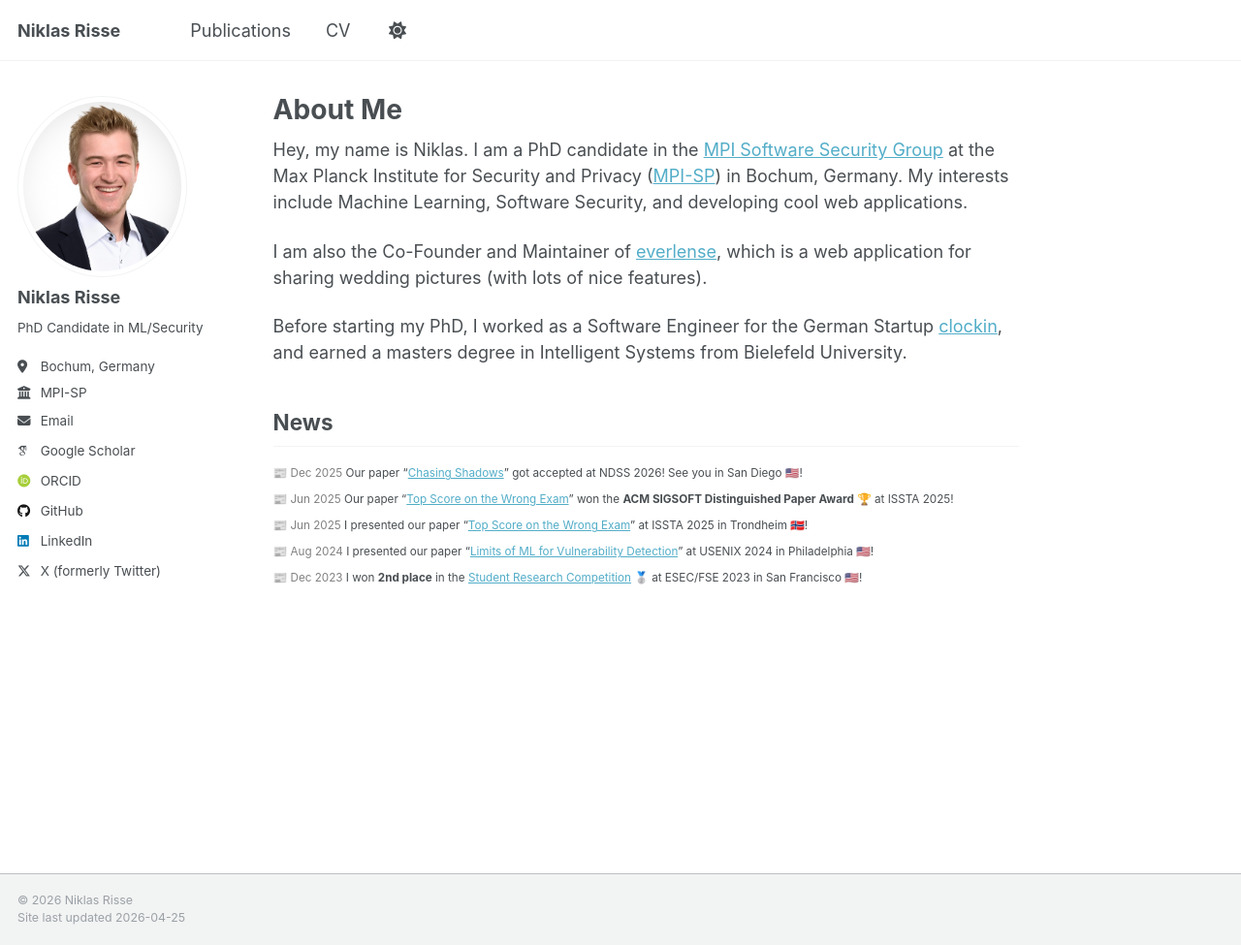
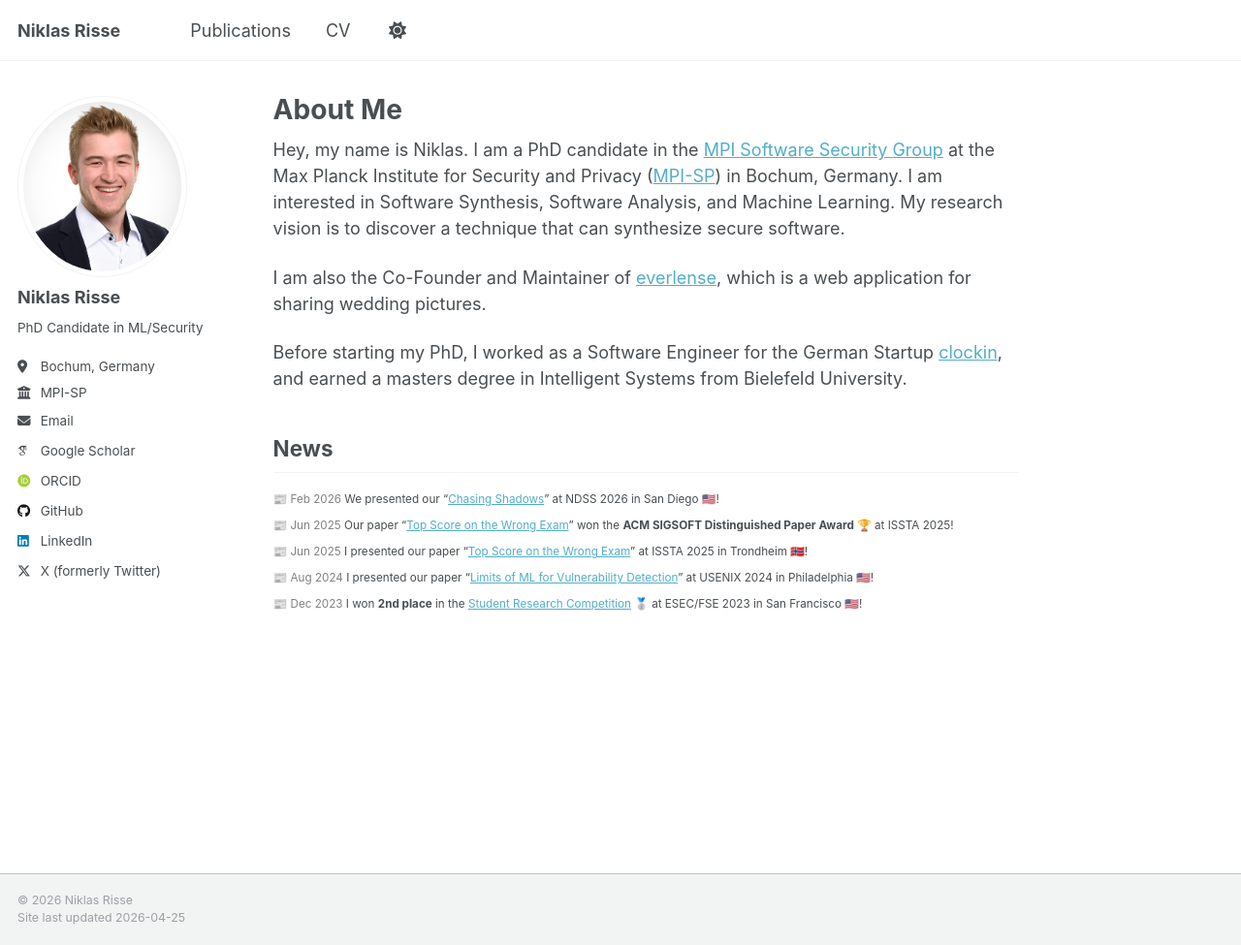
Before and after one commit to niklasrisse/niklasrisse.github.io, a Jekyll site: the page built from _pages/about.md, in a window 1280 px wide and 975 px high. Shown: the whole window at 97% size. Built offline with Jekyll 4.4.1, drawn with Linux system fonts in a browser that asks for light colours; some web fonts are replaced; a script that is not in the unit is left out.

Commit message:
update bio

```diff
--- a/_pages/about.md
+++ b/_pages/about.md
@@ -7,15 +7,15 @@ redirect_from:
     - /about.html
 ---
 
-Hey, my name is Niklas. I am a PhD candidate in the [MPI Software Security Group](https://mpi-softsec.github.io) at the Max Planck Institute for Security and Privacy ([MPI-SP](https://www.mpi-sp.org)) in Bochum, Germany. My interests include Machine Learning, Software Security, and developing cool web applications.
+Hey, my name is Niklas. I am a PhD candidate in the [MPI Software Security Group](https://mpi-softsec.github.io) at the Max Planck Institute for Security and Privacy ([MPI-SP](https://www.mpi-sp.org)) in Bochum, Germany. I am interested in Software Synthesis, Software Analysis, and Machine Learning. My research vision is to discover a technique that can synthesize secure software.
 
-I am also the Co-Founder and Maintainer of [everlense](https://www.everlense.de), which is a web application for sharing wedding pictures (with lots of nice features).
+I am also the Co-Founder and Maintainer of [everlense](https://www.everlense.de), which is a web application for sharing wedding pictures.
 
 Before starting my PhD, I worked as a Software Engineer for the German Startup [clockin](https://www.clockin.de), and earned a masters degree in Intelligent Systems from Bielefeld University.
 
 ## News
 
-<span style="font-size: 0.65em;">📰 <font color="gray">Dec 2025</font> Our paper "[Chasing Shadows](https://niklasrisse.github.io/publications)" got accepted at NDSS 2026! See you in San Diego 🇺🇸!</span><br>
+<span style="font-size: 0.65em;">📰 <font color="gray">Feb 2026</font> We presented our "[Chasing Shadows](https://niklasrisse.github.io/publications)" at NDSS 2026 in San Diego 🇺🇸!</span><br>
 <span style="font-size: 0.65em;">📰 <font color="gray">Jun 2025</font> Our paper "[Top Score on the Wrong Exam](https://niklasrisse.github.io/publications)" won the **ACM SIGSOFT Distinguished Paper Award** 🏆 at ISSTA 2025!</span><br>
 <span style="font-size: 0.65em;">📰 <font color="gray">Jun 2025</font> I presented our paper "[Top Score on the Wrong Exam](https://niklasrisse.github.io/publications)" at ISSTA 2025 in Trondheim 🇳🇴!</span><br>
 <span style="font-size: 0.65em;">📰 <font color="gray">Aug 2024</font> I presented our paper "[Limits of ML for Vulnerability Detection](https://niklasrisse.github.io/publications)" at USENIX 2024 in Philadelphia 🇺🇸!</span><br>
```
Also changed, not shown: 1 other file.
